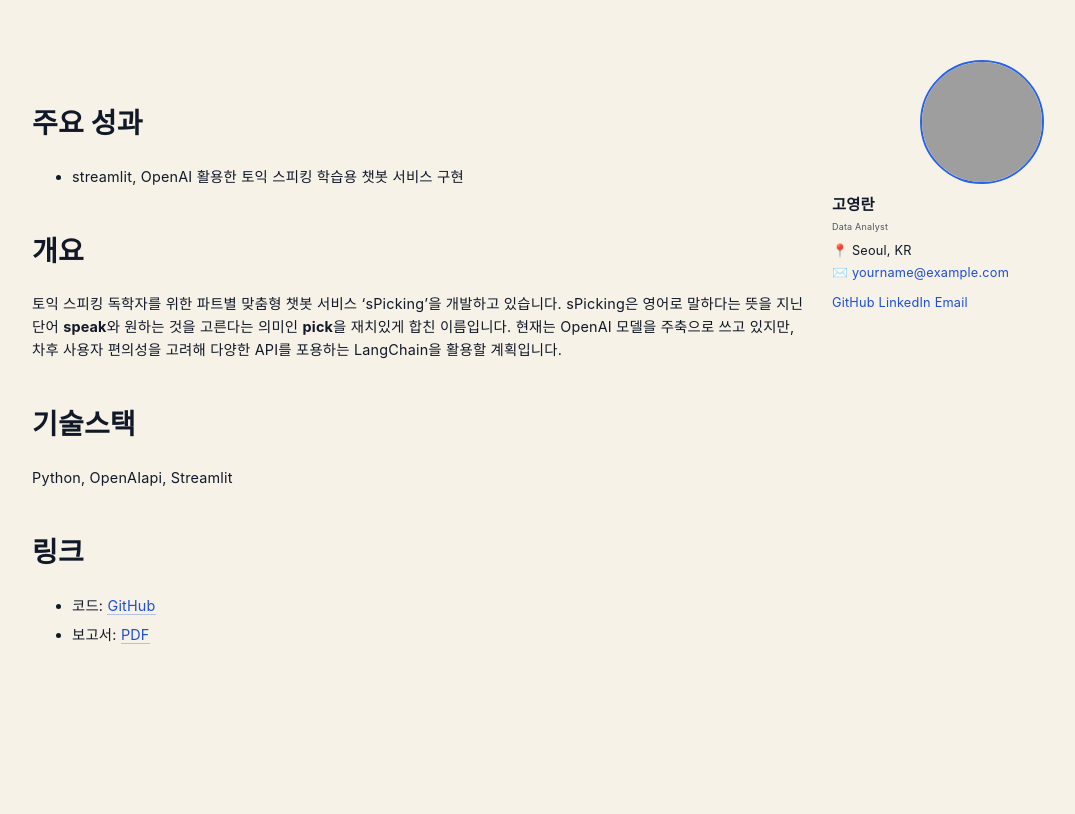
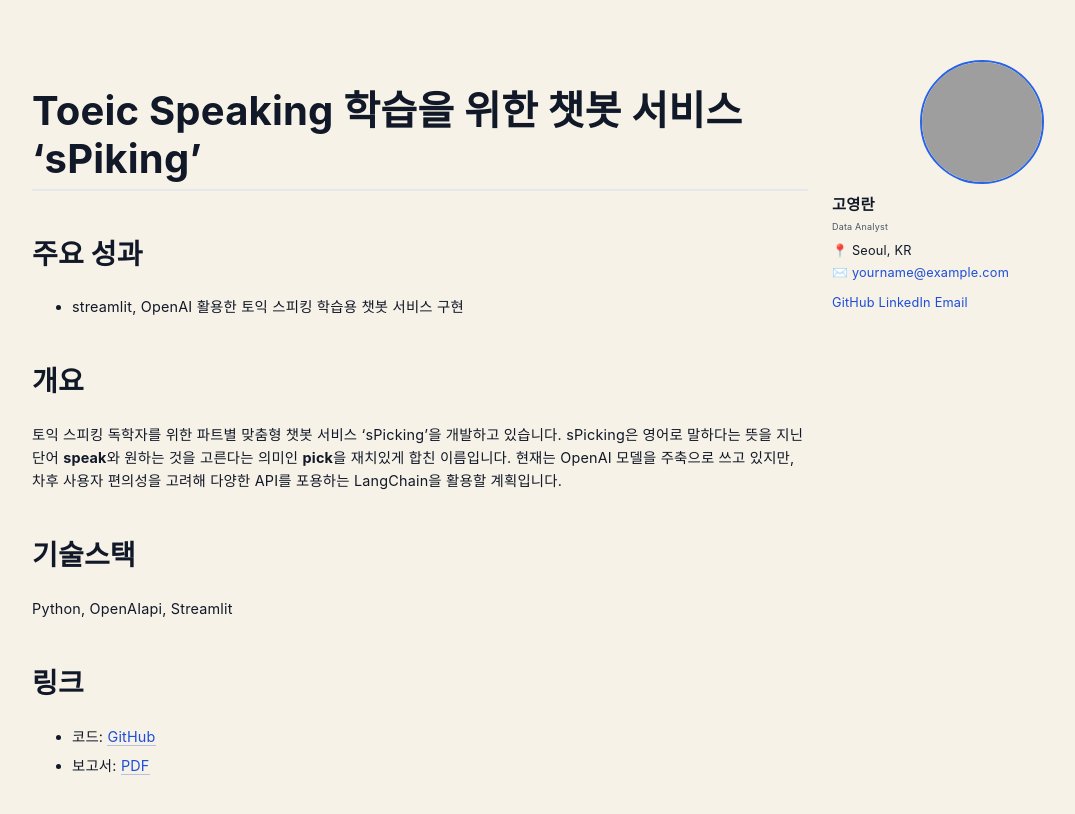
Before and after one commit to yeonglan/yeonglan.github.io, a Jekyll site: the page built from _projects/project1.md, in a window 1280 px wide. Shown: the top 814 px of the page, without its empty margins (58-1133 px from the left). Built offline with Jekyll 4.4.1, drawn with Linux system fonts in a browser that asks for light colours; some web fonts are replaced; grey boxes are pictures that could not be loaded.

Commit message:
Update project1.md

```diff
--- a/_projects/project1.md
+++ b/_projects/project1.md
@@ -7,6 +7,9 @@ links:
   repo: https://github.com/yeonglan/sPicking
   report:
 ---
+
+# Toeic Speaking 학습을 위한 챗봇 서비스 'sPiking'
+
 
 ## 주요 성과
 - streamlit, OpenAI 활용한 토익 스피킹 학습용 챗봇 서비스 구현
```
